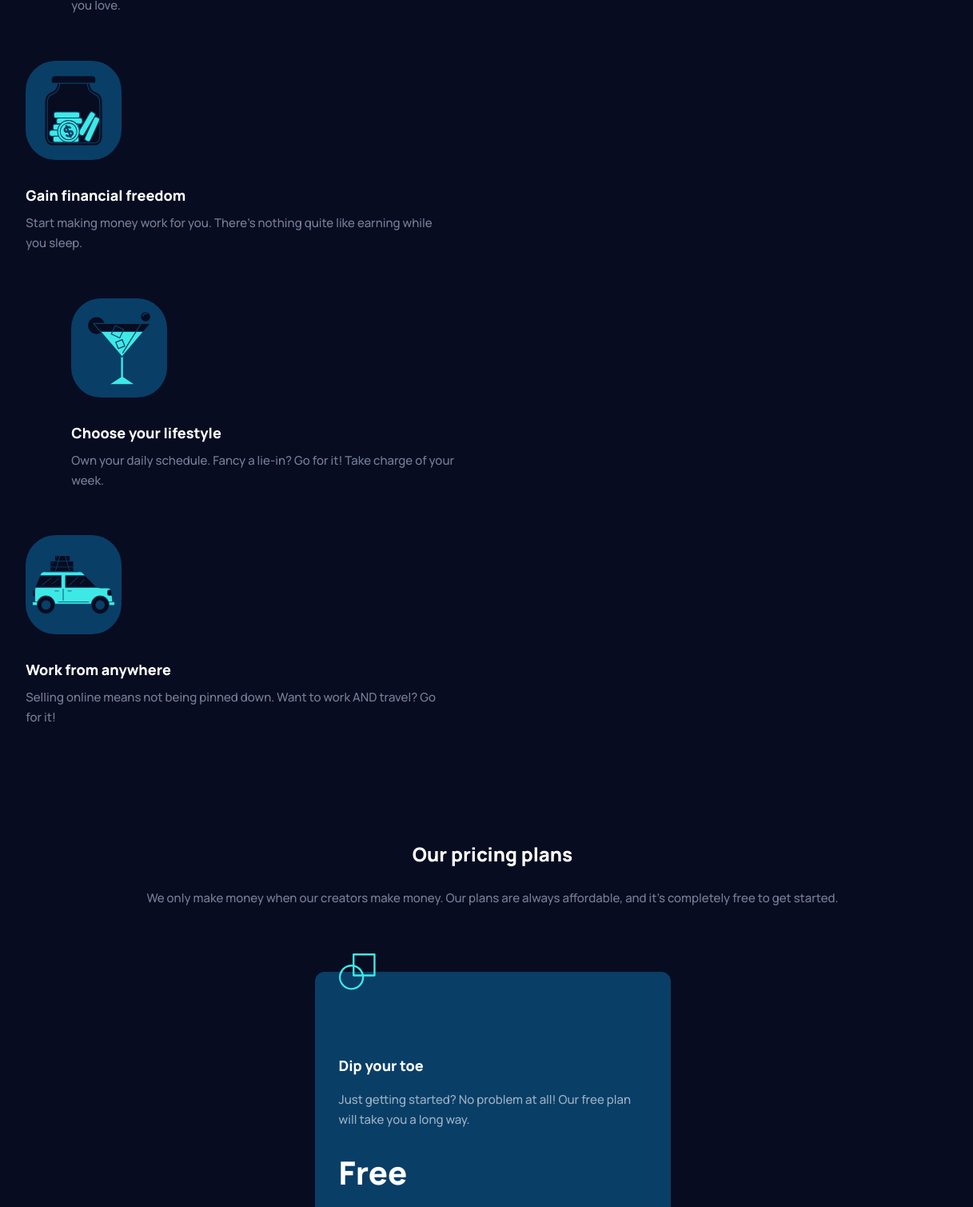
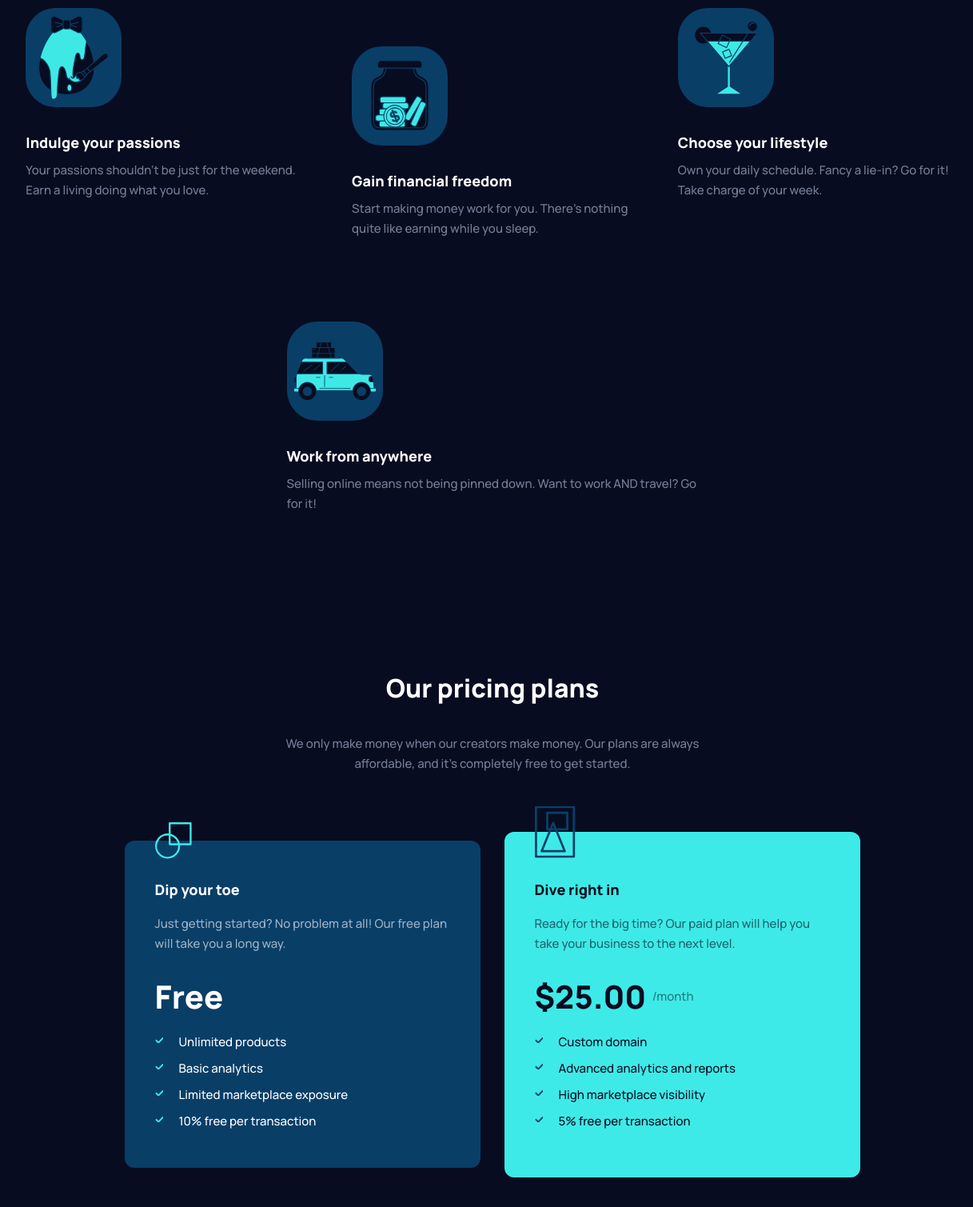
Before and after one commit to bluepersia/maker-pre-launch-landing-page, a plain HTML site: page index.html in a window 1536 px wide. Shown: the part 880-2389 px from the top of the page at 80% size, without its empty margins (152-1369 px from the left). Drawn offline with Linux system fonts and the light colour scheme.

Commit message:
Desktop style

```diff
--- a/index.html
+++ b/index.html
@@ -29,23 +29,31 @@
   <section class="features">
     <div class="feature">
       <div class="feature_icon-wrapper"><img src="./assets/illustration-passions.svg" alt="Art canvas" class="feature_icon"/></div>
+      <div class="feature_content">
       <h4 class="feature_title">Indulge your passions</h4>
       <p class="feature_body">Your passions shouldn't be just for the weekend. Earn a living doing what you love.</p>
+      </div>
     </div>
     <div class="feature">
       <div class="feature_icon-wrapper"><img src="./assets/illustration-financial-freedom.svg" alt="Money" class="feature_icon"/></div>
+      <div class="feature_content">
       <h4 class="feature_title">Gain financial freedom</h4>
       <p class="feature_body">Start making money work for you. There’s nothing quite like earning while you sleep. </p>
     </div>
+    </div>
     <div class="feature">
       <div class="feature_icon-wrapper"><img src="./assets/illustration-lifestyle.svg" alt="Cocktail drink" class="feature_icon"/></div>
+      <div class="feature_content">
       <h4 class="feature_title">Choose your lifestyle</h4>
       <p class="feature_body">Own your daily schedule. Fancy a lie-in? Go for it! Take charge of your week.</p>
+      </div>
     </div>
     <div class="feature">
       <div class="feature_icon-wrapper"><img src="./assets/illustration-work-anywhere.svg" alt="Jeep travel car" class="feature_icon"/></div>
+      <div class="feature_content">
       <h4 class="feature_title">Work from anywhere</h4>
       <p class="feature_body">Selling online means not being pinned down. Want to work AND travel? Go for it!</p>
+      </div>
     </div>
   </section>
 
--- a/style.css
+++ b/style.css
@@ -168,6 +168,7 @@ h4
     gap: 3.73em;
     padding: 0 6.4%;
     margin-bottom: 9.6em;
+    align-items: center;
 }
 
 .feature_icon-wrapper
@@ -205,6 +206,9 @@ h4
 
 .pricing_text {
     margin-bottom: 5.26em;
+    max-width: 540px;
+    margin-left: auto;
+    margin-right: auto;
 }
 
 
@@ -223,7 +227,7 @@ h4
 }
 .pricing_modal {
     position: relative;
-    padding: 9% 2em;
+    padding: 3.2em 2em 2.1em;
     border-radius: 12px;
     max-width: 445px;
     margin-left: auto;
@@ -331,7 +335,8 @@ h4
 @media (min-width: 768px)
 {
     .header {
-        padding: 3.2em 5%;
+        padding: 3.2em 5% 0;
+        margin-bottom: 7.2em;
     }
     .logo {
         margin-left: 0;
@@ -357,6 +362,9 @@ h4
         padding: 0 12%;
         text-align: left;
         margin-bottom: 9.4em;
+        margin-left: auto;
+        margin-right: auto;
+
     }
     .feature_icon-wrapper {
         margin-left: 0;
@@ -364,16 +372,33 @@ h4
 
     .feature{
         max-width: 515px;
+        display: flex;
+        align-items: center;
+        gap: 10%;
     }
 
     .feature:nth-child(1), .feature:nth-child(3)
     {
-        margin-left: 3.8em;
+        margin-left: 3.88em;
+    }
+
+    .feature:nth-child(2), .feature:nth-child(4)
+    {
+        margin-right: 3.88em;
     }
 
     .pricing {
         padding: 0 12%;
         margin-bottom: 8em;
+    }
+
+
+    .pricing_modal {
+        padding: 3.26em 2.5em 3.2em;
+    }
+
+    .pricing_modal-2 {
+        padding-top: 4em;
     }
 
     .form {
@@ -384,7 +409,7 @@ h4
         margin-right: auto;
     }
 
-    .fomr_textfield-wrapper{
+    .form_textfield-wrapper{
         width: 67%;
     }
 
@@ -393,3 +418,116 @@ h4
         width: 29.4%;
     }
 }
+
+
+
+@media(min-width: 1440px)
+{
+
+    h1
+    {
+        font-size: 3.2rem;
+        line-height: 1.16;
+    }
+
+    h2
+    {
+        font-size: 2.66rem;
+        line-height: auto;
+    }
+
+    h3
+    {
+        font-size: 2.13rem;
+        line-height: auto;
+    }
+
+    h4
+    {
+        font-size: 1.2rem;
+        line-height: auto;
+    }
+
+
+    .header {
+        padding: 5.4em 11.4% 0;
+        margin-bottom: 13em;
+    }
+    .hero {
+        padding: 5.8em 24% 4.2em;
+        background-image: url(./assets/illustration-hero-left.svg), url(./assets/bg-hero-squiggle.svg), url(./assets/illustration-hero-right.svg);
+        background-repeat: no-repeat;
+        background-size: contain;
+        background-position: center left, top center, center right;
+    }
+
+    .title {
+        margin-bottom: .5em;
+    }
+    .hero_body {
+        margin-bottom: 4.26em;
+    }
+
+
+    .features {
+        flex-direction: row;
+        flex-wrap: wrap;
+        align-items: start;
+        margin-bottom: 13em;
+    }
+
+    .feature {
+       flex: 1 1 255px;
+       margin-left: auto;
+       margin-right: auto;
+       flex-direction: column;
+    }
+    .feature:nth-child(1), .feature:nth-child(3)
+    {
+        margin-left: auto;
+    }
+
+    .feature:nth-child(2), .feature:nth-child(4)
+    {
+        margin-right: auto;
+        margin-top: 3.2em;
+    }
+
+    .pricing
+    {
+        margin-bottom: 10em;
+    }
+
+    .pricing_text{
+        margin-bottom: 4.8em;
+    }
+
+    .pricing_modals
+     {
+        display: flex;
+        flex-direction: row;
+        justify-content: center;
+        gap: 2em;
+       align-items: center;
+     }
+
+
+
+     .pricing_modal-1 {
+        margin-bottom: 0;
+        margin-right: 0;
+     }
+
+     .pricing_modal-2 {
+        padding-bottom: 4em;
+        margin-left: 0;
+     }
+
+
+     .footer {
+        background: url(./assets/bg-footer-squiggle.svg);
+        background-repeat: no-repeat;
+        background-size: cover;
+        padding: 3.46em 11.4% 8.6em;
+     }
+}
```
